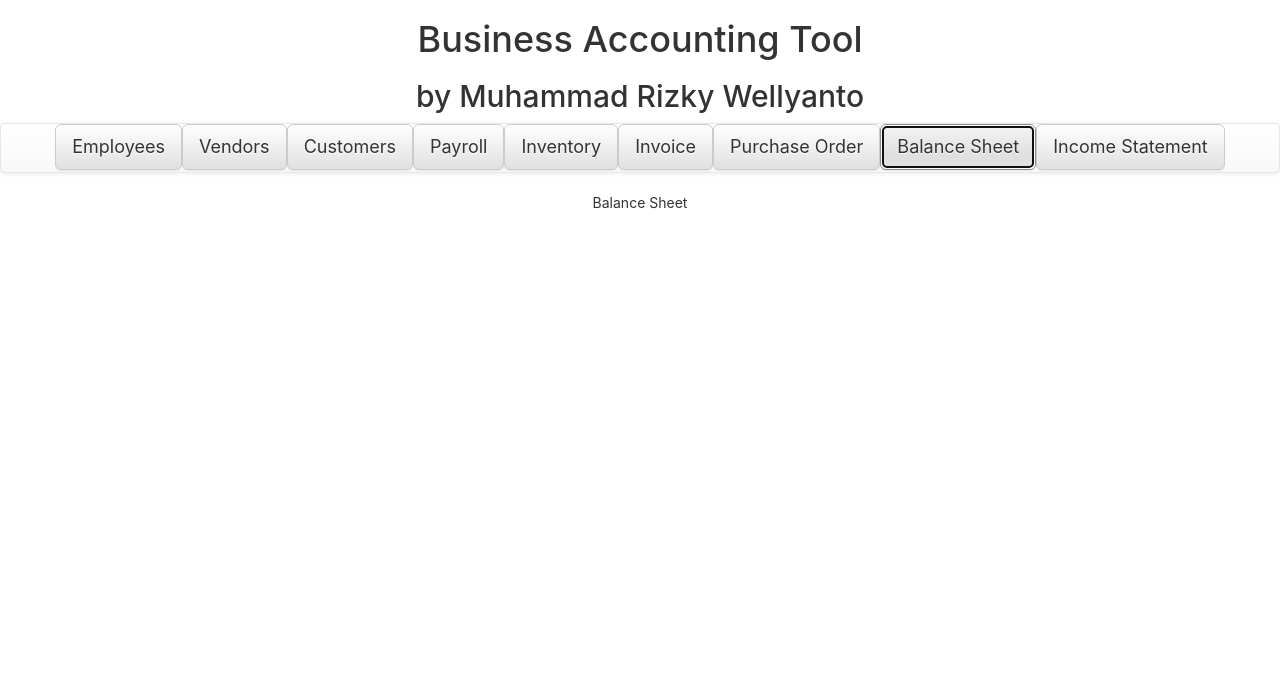
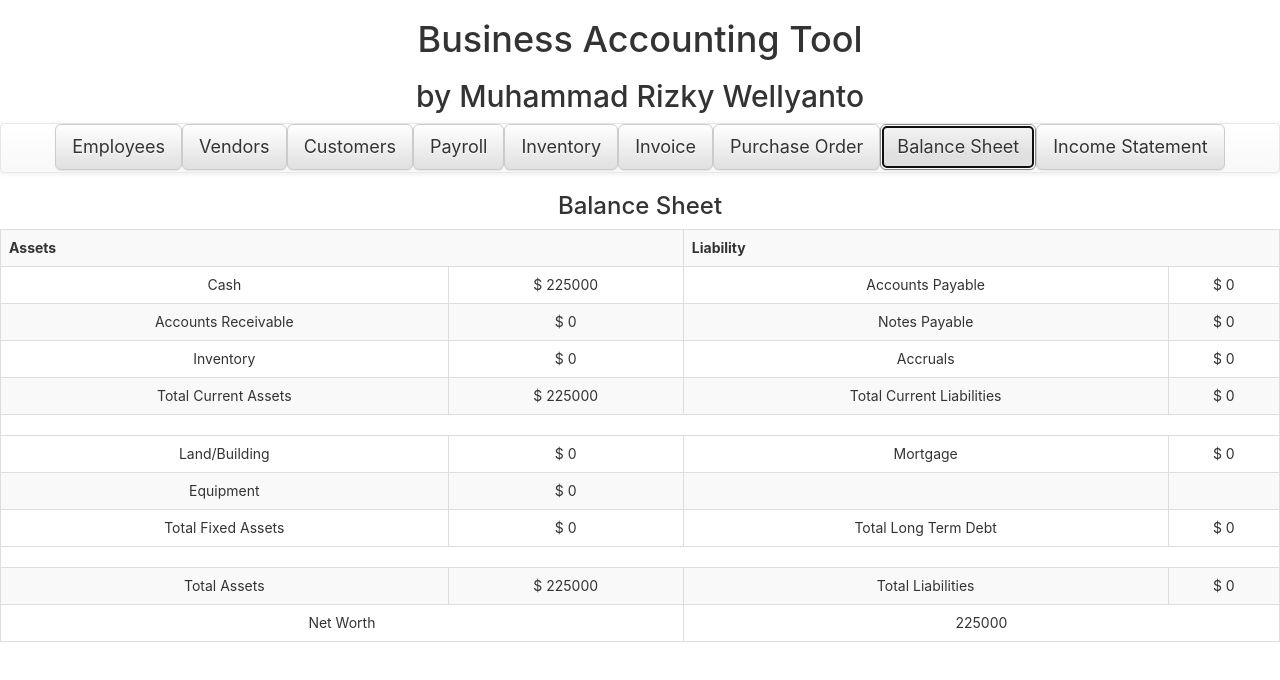
Before and after one commit to RizkyWellyanto/accounting-app, a React (Create React App) app: page / in a window 1280 px wide. Both pictures are taken after a click on the button "Balance Sheet". Shown: the top 680 px of the page. Built offline with nearby package versions, Linux system fonts and the light colour scheme.

Commit message:
added balance sheet and income statement

```diff
--- a/src/App.js
+++ b/src/App.js
@@ -53,16 +53,14 @@ class App extends Component {
             // accounting variables
             income_statement: {
                 sales: {
-                    sales: 0,
-                    cogs: 0,
-                    gross_profit: 0
+                    sales: 1000000,
+                    cogs: 308000,
                 },
                 expenses: {
-                    payroll: 0,
-                    payroll_witholding: 0,
+                    payroll: 96762.6,
+                    payroll_witholding: 53237.4,
                     bills: 0,
-                    annual_expenses: 0,
-                    total_expenses: 0,
+                    annual_expenses: 199999.92,
                 },
                 other_income: 0,
                 operating_income: 0,
@@ -71,24 +69,18 @@ class App extends Component {
             },
             balance_sheet: {
                 assets: {
-                    cash: 0,
+                    cash: 225000,
                     accounts_receivable: 0,
                     inventory: 0,
-                    total_current_assets: 0,
                     land_and_buildings: 0,
                     equipment: 0,
                     furniture_and_fixtures: 0,
-                    total_fixed_assets: 0,
-                    total_assets: 0,
                 },
                 liabilities: {
                     accounts_payable: 0,
                     notes_payable: 0,
                     accruals: 0,
-                    total_current_liabilities: 0,
                     mortgage: 0,
-                    total_long_term_debt: 0,
-                    total_liabilities: 0,
                 },
                 net_worth: 0,
             }
@@ -100,7 +92,7 @@ class App extends Component {
         this.employeeListHandler = this.employeeListHandler.bind(this);
         this.vendorListHandler = this.vendorListHandler.bind(this);
         this.customerListHandler = this.customerListHandler.bind(this);
-        this.paymentListHandler= this.paymentListHandler.bind(this);
+        this.paymentListHandler = this.paymentListHandler.bind(this);
 
         // this.currentCustomerHandler= this.currentCustomerHandler.bind(this);
         // this.currentEmployeeHandler= this.currentEmployeeHandler.bind(this);
@@ -198,10 +190,10 @@ class App extends Component {
                 return (<div>
                     <h3>Payroll History</h3>
                     <PaymentList
-                        payment_list = {this.state.payment_list}/>
+                        payment_list={this.state.payment_list}/>
                     <PaymentAdd
-                        employee_list = {this.state.employee_list}
-                        payment_list = {this.state.payment_list}
+                        employee_list={this.state.employee_list}
+                        payment_list={this.state.payment_list}
                         onSubmit={(payment_list) => {
                             this.paymentListHandler(payment_list)
                         }}/>
@@ -228,12 +220,14 @@ class App extends Component {
 
             case "balance_sheet":
                 return (<div>
-                    <BalanceSheet/>
+                    <BalanceSheet
+                        balance_sheet={this.state.balance_sheet}/>
                 </div>);
 
             case "income_statement":
                 return (<div>
-                    <IncomeStatement/>
+                    <IncomeStatement
+                        income_statement={this.state.income_statement}/>
                 </div>);
 
             default:
--- a/src/component/BalanceSheet.js
+++ b/src/component/BalanceSheet.js
@@ -1,10 +1,120 @@
 import React, { Component } from 'react';
 
 class BalanceSheet extends Component {
+    constructor(props) {
+        super(props);
+
+        const balanceSheet = this.props.balance_sheet;
+
+        const totalCurrentAssets = balanceSheet.assets.cash + balanceSheet.assets.accounts_receivable + balanceSheet.assets.inventory;
+        const totalCurrentLiabilities = balanceSheet.liabilities.accounts_payable + balanceSheet.liabilities.notes_payable + balanceSheet.liabilities.accruals;
+        const totalFixedAssets = balanceSheet.assets.land_and_buildings + balanceSheet.assets.equipment + balanceSheet.assets.furniture_and_fixtures;
+        const totalLongTermDebt = balanceSheet.liabilities.mortgage;
+        const totalAssets = totalCurrentAssets + totalFixedAssets;
+        const totalLiabilities = totalCurrentLiabilities + totalLongTermDebt;
+        const netWorth = totalAssets-totalLiabilities;
+
+        this.state = {
+            totalCurrentAssets,
+            totalCurrentLiabilities,
+            totalFixedAssets,
+            totalLongTermDebt,
+            totalAssets,
+            totalLiabilities,
+            netWorth
+        };
+    }
+
     render() {
+        const balanceSheet = this.props.balance_sheet;
+
         return (
             <div>
-                Balance Sheet
+                <h3>Balance Sheet</h3>
+                <table className={"table table-bordered table-striped"}>
+                    <tbody>
+                    <tr>
+                        <th colSpan={2}>Assets</th>
+                        <th colSpan={2}>Liability</th>
+                    </tr>
+
+                    <tr>
+                        <td>Cash</td>
+                        <td>$ {balanceSheet.assets.cash}</td>
+
+                        <td>Accounts Payable</td>
+                        <td>$ {balanceSheet.liabilities.accounts_payable}</td>
+                    </tr>
+
+                    <tr>
+                        <td>Accounts Receivable</td>
+                        <td>$ {balanceSheet.assets.accounts_receivable}</td>
+
+                        <td>Notes Payable</td>
+                        <td>$ {balanceSheet.liabilities.notes_payable}</td>
+                    </tr>
+
+                    <tr>
+                        <td>Inventory</td>
+                        <td>$ {balanceSheet.assets.inventory}</td>
+
+                        <td>Accruals</td>
+                        <td>$ {balanceSheet.liabilities.accruals}</td>
+                    </tr>
+
+                    <tr>
+                        <td>Total Current Assets</td>
+                        <td>$ {this.state.totalCurrentAssets}</td>
+
+                        <td>Total Current Liabilities</td>
+                        <td>$ {this.state.totalCurrentLiabilities}</td>
+                    </tr>
+
+                    <br/>
+
+                    <tr>
+                        <td>Land/Building</td>
+                        <td>$ {balanceSheet.assets.land_and_buildings}</td>
+
+                        <td>Mortgage</td>
+                        <td>$ {balanceSheet.liabilities.mortgage}</td>
+                    </tr>
+
+                    <tr>
+                        <td>Equipment</td>
+                        <td>$ {balanceSheet.assets.equipment}</td>
+
+                        <td></td>
+                        <td></td>
+                    </tr>
+
+                    <tr>
+                        <td>Total Fixed Assets</td>
+                        <td>$ {this.state.totalFixedAssets}</td>
+
+
+                        <td>Total Long Term Debt</td>
+                        <td>$ {this.state.totalLongTermDebt}</td>
+                    </tr>
+
+                    <br/>
+
+                    <tr>
+                        <td>Total Assets</td>
+                        <td>$ {this.state.totalAssets}</td>
+
+
+                        <td>Total Liabilities</td>
+                        <td>$ {this.state.totalLiabilities}</td>
+                    </tr>
+
+                    <tr>
+                        <td colSpan={2}>Net Worth</td>
+                        <td colSpan={2}>{this.state.netWorth}</td>
+                    </tr>
+
+                    </tbody>
+                </table>
             </div>
         );
     }
--- a/src/component/IncomeStatement.js
+++ b/src/component/IncomeStatement.js
@@ -1,10 +1,99 @@
-import React, { Component } from 'react';
+import React, {Component} from 'react';
 
 class IncomeStatement extends Component {
+    constructor(props) {
+        super(props);
+
+        const incomeStatement = this.props.income_statement;
+
+        const gross_profit = incomeStatement.sales.sales - incomeStatement.sales.cogs;
+        const total_expenses = incomeStatement.expenses.payroll + incomeStatement.expenses.annual_expenses;
+        const operating_income = gross_profit - total_expenses;
+        const net_income = operating_income + incomeStatement.other_income - incomeStatement.expenses.bills - incomeStatement.income_taxes;
+
+        this.state = {
+            gross_profit,
+            total_expenses,
+            operating_income,
+            net_income
+        };
+    }
+
     render() {
+        const incomeStatement = this.props.income_statement;
+
         return (
             <div>
-                Income Statement
+                <h2>Income Statement</h2>
+                <h3>Sales</h3>
+                <table className={"table table-bordered table-striped"}>
+                    <tbody>
+                    <tr>
+                        <td>Sales</td>
+                        <td>$ {incomeStatement.sales.sales}</td>
+                    </tr>
+                    <tr>
+                        <td>COGS</td>
+                        <td>$ {incomeStatement.sales.cogs}</td>
+                    </tr>
+                    <tr>
+                        <td>Gross Profit</td>
+                        <td>$ {this.state.gross_profit}</td>
+                    </tr>
+                    </tbody>
+                </table>
+
+                <h3>Expenses</h3>
+                <table className={"table table-bordered table-striped"}>
+                    <tbody>
+                    <tr>
+                        <td>Payroll</td>
+                        <td>$ {incomeStatement.expenses.payroll}</td>
+                    </tr>
+                    <tr>
+                        <td>Payroll Witholding</td>
+                        <td>$ {incomeStatement.expenses.payroll_witholding}</td>
+                    </tr>
+                    <tr>
+                        <td>Bills</td>
+                        <td>$ {incomeStatement.expenses.bills}</td>
+                    </tr>
+                    <tr>
+                        <td>Annual Expenses</td>
+                        <td>$ {incomeStatement.expenses.annual_expenses}</td>
+                    </tr>
+                    <tr>
+                        <td>Total Expenses</td>
+                        <td>$ {this.state.total_expenses}</td>
+                    </tr>
+                    </tbody>
+                </table>
+
+                <br/>
+                <table className={"table table-bordered table-striped"}>
+                    <tbody>
+                    <tr>
+                        <td>Other Income</td>
+                        <td>$ {incomeStatement.other_income}</td>
+                    </tr>
+                    <tr>
+                        <td>Operating Income</td>
+                        <td>$ {this.state.operating_income}</td>
+                    </tr>
+                    <tr>
+                        <td>Bills</td>
+                        <td>$ {incomeStatement.expenses.bills}</td>
+                    </tr>
+                    <tr>
+                        <td>Income Taxes</td>
+                        <td>$ {incomeStatement.income_taxes}</td>
+                    </tr>
+                    <tr>
+                        <td>Net Income</td>
+                        <td>$ {this.state.net_income}</td>
+                    </tr>
+                    </tbody>
+                </table>
             </div>
         );
     }
```
Also changed, not shown: 1 other file (tests, documents, lock files or other folders).
